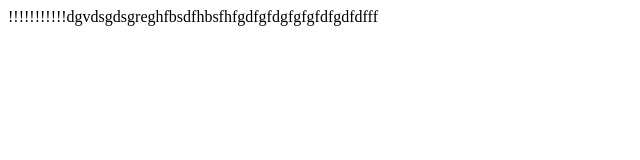
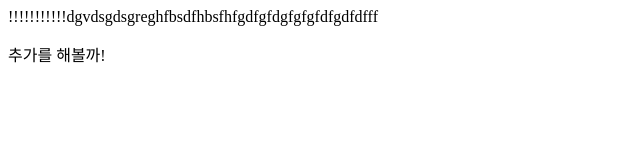
Before and after one commit to myi939200/test.-project, a plain HTML site: page index.html in a window 1280 px wide. Shown: the whole page, without its empty margins (0-640 px from the left). Drawn offline with Linux system fonts and the light colour scheme.

Commit message:
second commit

```diff
--- a/index.html
+++ b/index.html
@@ -9,6 +9,8 @@
 
 <body>
   !!!!!!!!!!!dgvdsgdsgreghfbsdfhbsfhfgdfgfdgfgfgfdfgdfdfff
+
+  <p>추가를 해볼까!</p>
 </body>
 
 </html>
```
